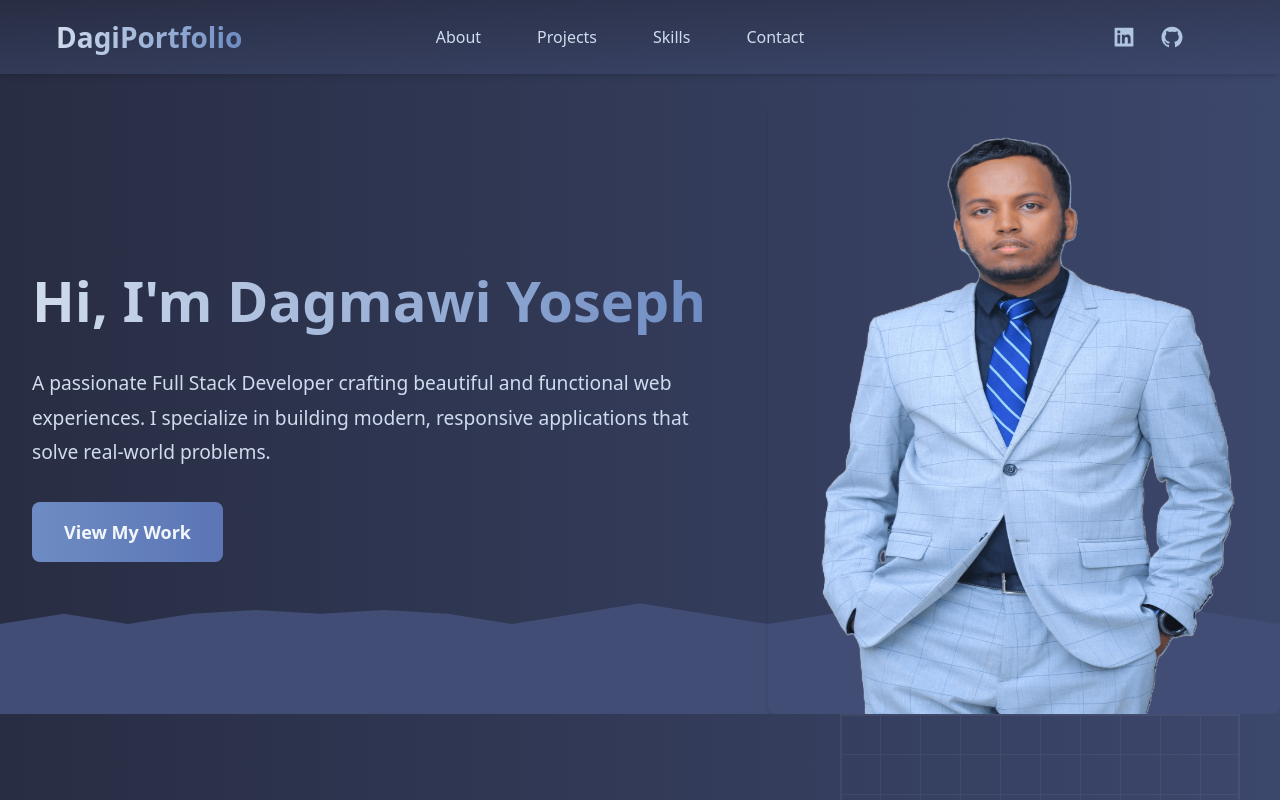
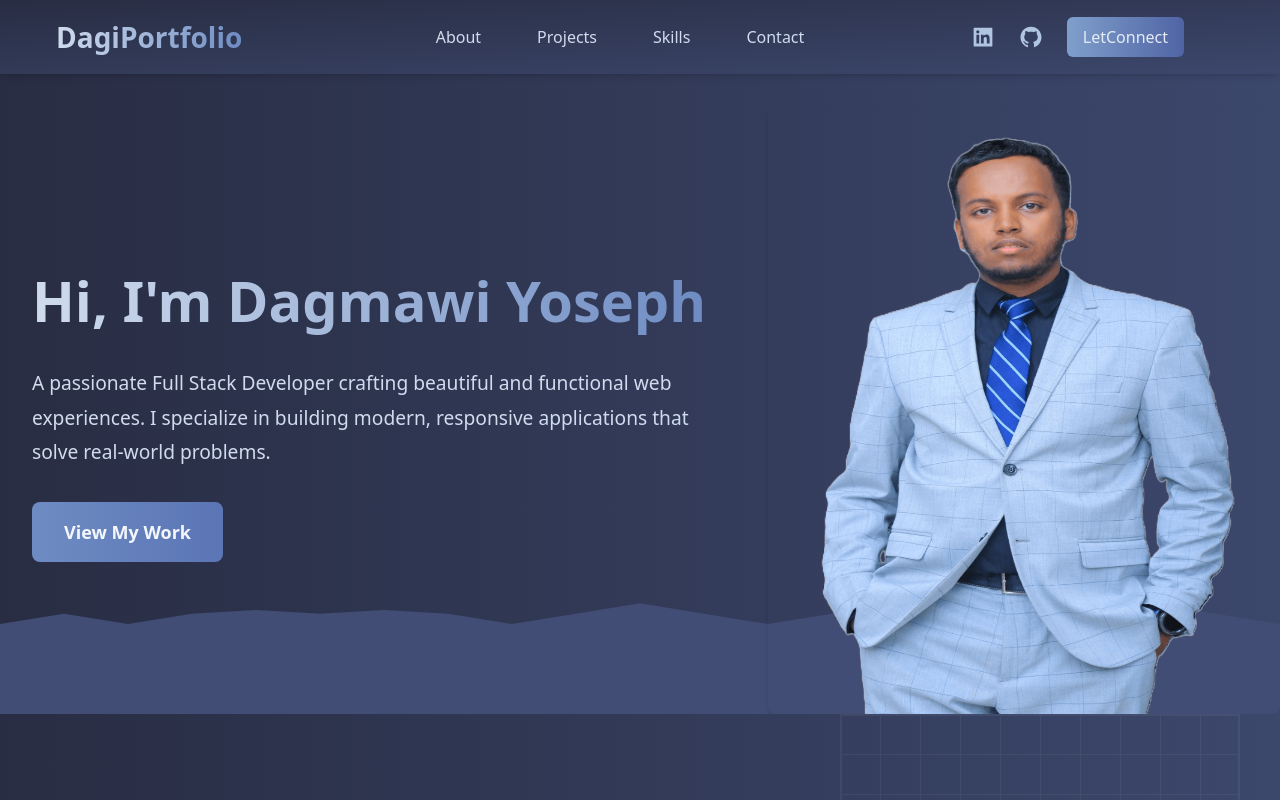
Before and after one commit to dagijosi/newPortfolio, a React (Vite) app: page / in a window 1280 px wide. Shown: the top 800 px of the page. Built offline with nearby package versions, Linux system fonts and the light colour scheme.

Commit message:
Enhance Navbars component: Add "LetConnect" button linking to email in both desktop and mobile views for improved user engagement and accessibility.

```diff
--- a/src/components/Navbars.tsx
+++ b/src/components/Navbars.tsx
@@ -78,6 +78,11 @@ const Navbars: React.FC = () => {
               <Icon />
             </a>
           ))}
+          <a href="mailto:dagijossy18@gmail.com">
+            <button className="bg-gradient-to-r from-polo-400 to-polo-700 text-polo-100 px-4 py-2 rounded-md">
+              LetConnect
+            </button>
+          </a>
         </div>
       </NavRight>
 
@@ -105,7 +110,13 @@ const Navbars: React.FC = () => {
           ))}
         </NavMobileItems>
         <NavMobileBottom className="bg-polo-900 border-none">
-          <div className="flex items-center gap-6 justify-end">
+          <div className="flex items-center gap-6 justify-between">
+            <a href="mailto:dagijossy18@gmail.com">
+              <button className="bg-gradient-to-r from-polo-400 to-polo-700 text-polo-100 px-4 py-2 rounded-md">
+                LetConnect
+              </button>
+            </a>
+
             {socialLinks.map(({ href, icon: Icon, label }) => (
               <a
                 key={href}
```
